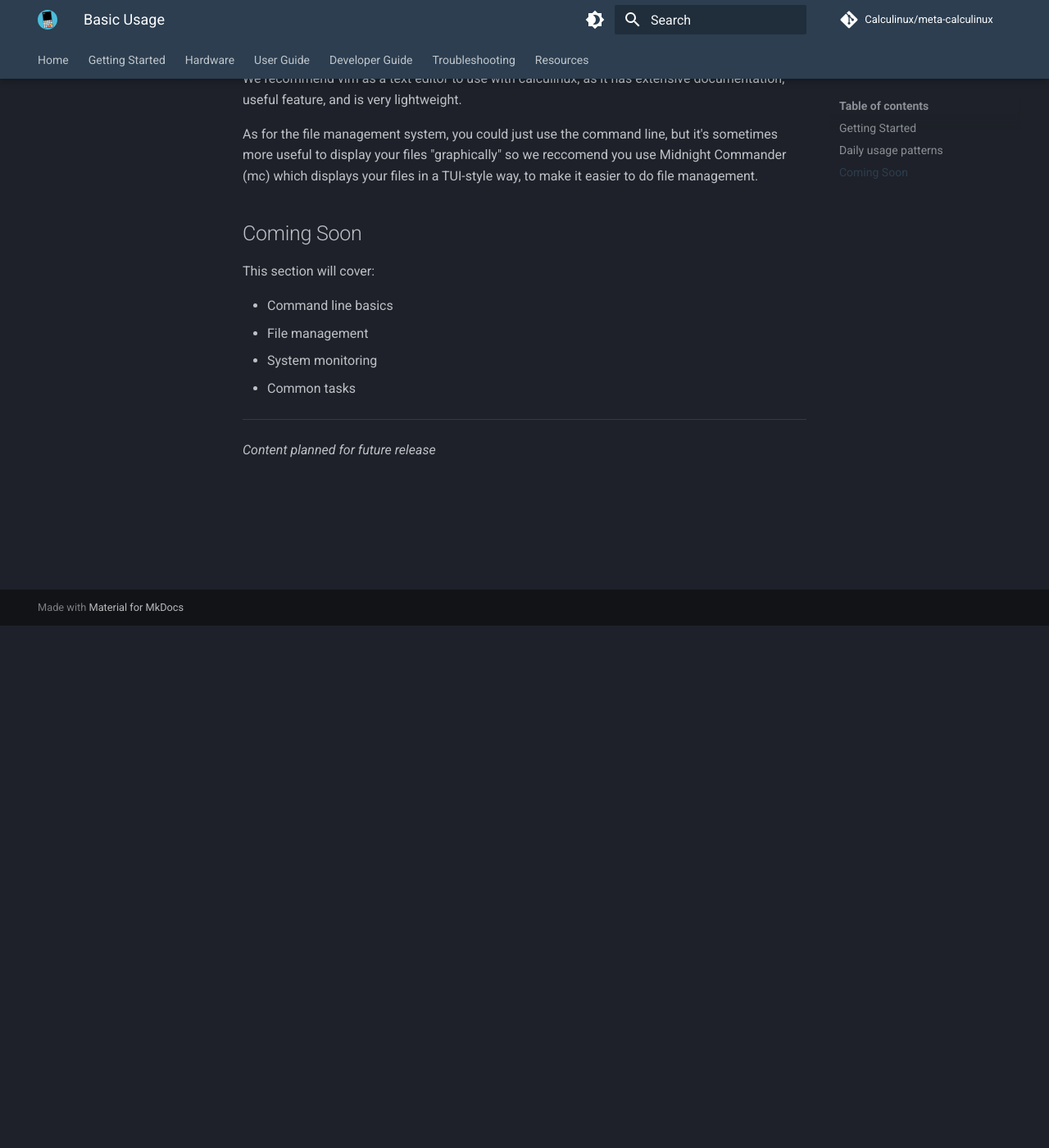
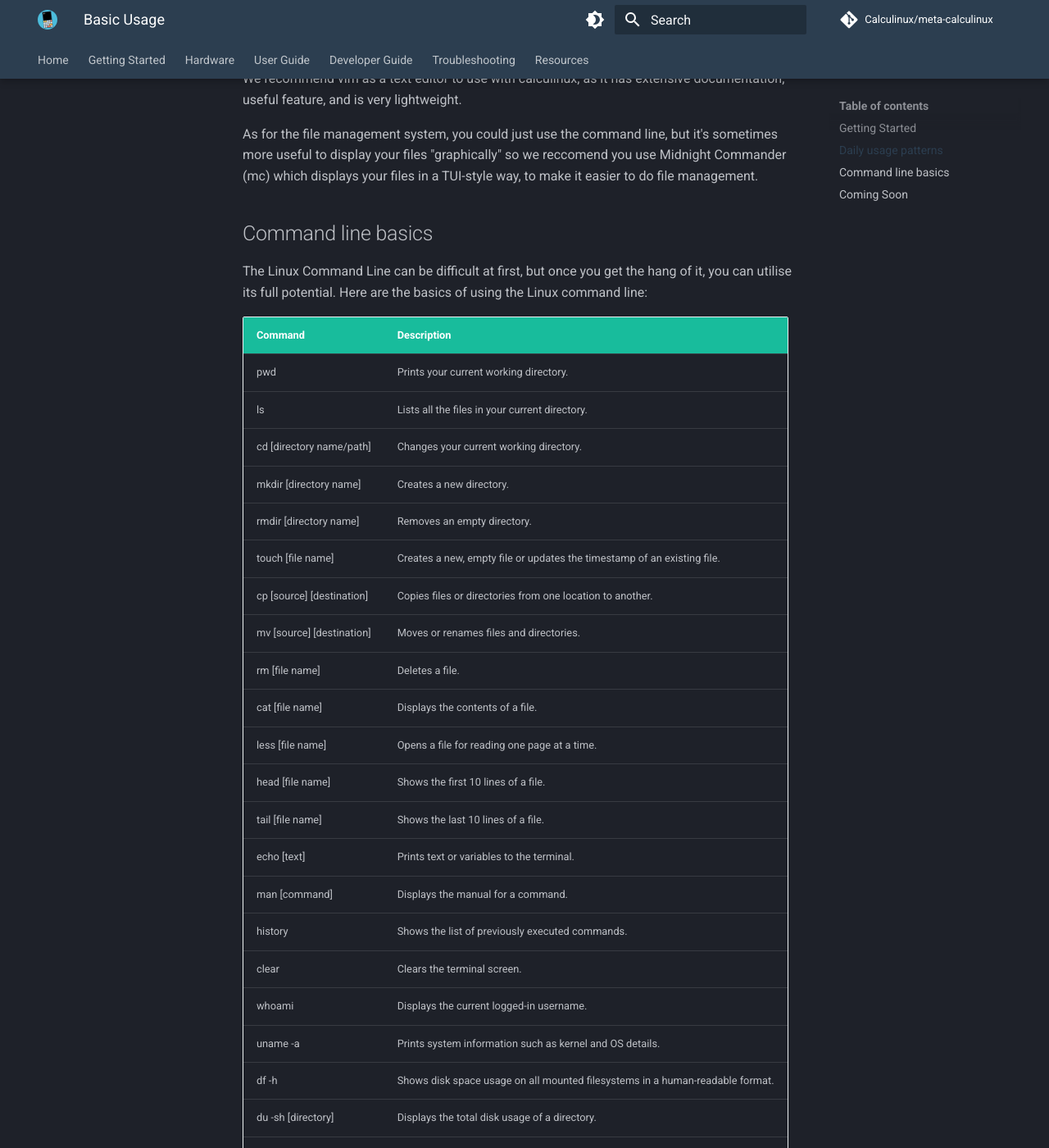
Before and after one commit to Calculinux/docs, an MkDocs documentation site: the page built from docs/user-guide/basic-usage.md, in a window 1280 px wide and 1400 px high, scrolled down 637 px. Shown: the whole window at 82% size. Built offline with MkDocs 1.6.1 and Material for MkDocs 9.7.7, drawn with Linux system fonts in a browser that asks for light colours; comment, search, counter and statistics services are not loaded; some of the changed text lies outside the part shown.

Commit message:
Enhance user guide with command line basics
Added a section on command line basics with common commands and descriptions to the user guide.

```diff
--- a/docs/user-guide/basic-usage.md
+++ b/docs/user-guide/basic-usage.md
@@ -12,6 +12,7 @@ For now, please refer to:
 - [Package Management](package-management.md) - Installing and managing software
 
 ## Daily usage patterns
+
 Normally, for some daily usage patterns, you would need the following types of packages/apps:
 - A text/code editor
 - A file manager (not neccesarry, could be done through the command line)
@@ -21,13 +22,45 @@ We recommend vim as a text editor to use with calculinux, as it has extensive do
 
 As for the file management system, you could just use the command line, but it's sometimes more useful to display your files "graphically" so we reccomend you use Midnight Commander (mc) which displays your files in a TUI-style way, to make it easier to do file management.
 
+## Command line basics
+
+The Linux Command Line can be difficult at first, but once you get the hang of it, you can utilise its full potential. Here are the basics of using the Linux command line:
+
+| Command | Description |
+|----------|-------------|
+| pwd | Prints your current working directory. |
+| ls | Lists all the files in your current directory. |
+| cd [directory name/path] | Changes your current working directory. |
+| mkdir [directory name] | Creates a new directory. |
+| rmdir [directory name] | Removes an empty directory. |
+| touch [file name] | Creates a new, empty file or updates the timestamp of an existing file. |
+| cp [source] [destination] | Copies files or directories from one location to another. |
+| mv [source] [destination] | Moves or renames files and directories. |
+| rm [file name] | Deletes a file. |
+| cat [file name] | Displays the contents of a file. |
+| less [file name] | Opens a file for reading one page at a time. |
+| head [file name] | Shows the first 10 lines of a file. |
+| tail [file name] | Shows the last 10 lines of a file. |
+| echo [text] | Prints text or variables to the terminal. |
+| man [command] | Displays the manual for a command. |
+| history | Shows the list of previously executed commands. |
+| clear | Clears the terminal screen. |
+| whoami | Displays the current logged-in username. |
+| uname -a | Prints system information such as kernel and OS details. |
+| df -h | Shows disk space usage on all mounted filesystems in a human-readable format. |
+| du -sh [directory] | Displays the total disk usage of a directory. |
+| ps aux | Lists all running processes on the system. |
+| top | Displays active processes and resource usage in real time. |
+| kill [PID] | Terminates a process using its process ID. |
+
+For more thourough command explinations, and a larger list, you may want to refer to: [100+ Linux Commands: A Complete Guide for Beginners and Professionals](https://dev.to/10000coders/100-linux-commands-a-complete-guide-for-beginners-and-professionals-5404)
+
 ## Coming Soon
 
 This section will cover:
 
-- Command line basics
-- File management
-- System monitoring
+- File management (using mc and others, not command line because already explained above)
+- System monitoring (using packages and command line)
 - Common tasks
 
 ---
```
